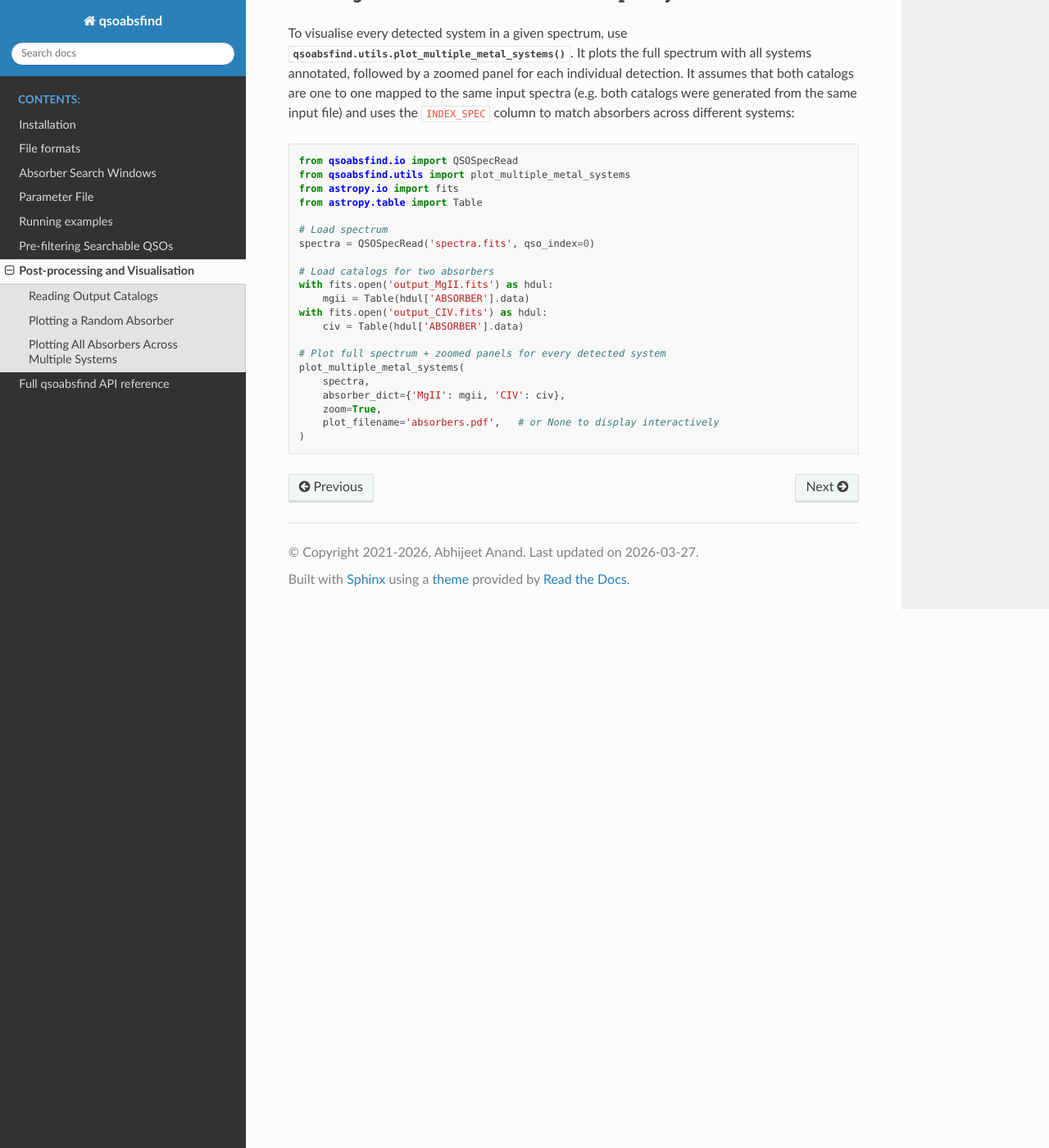
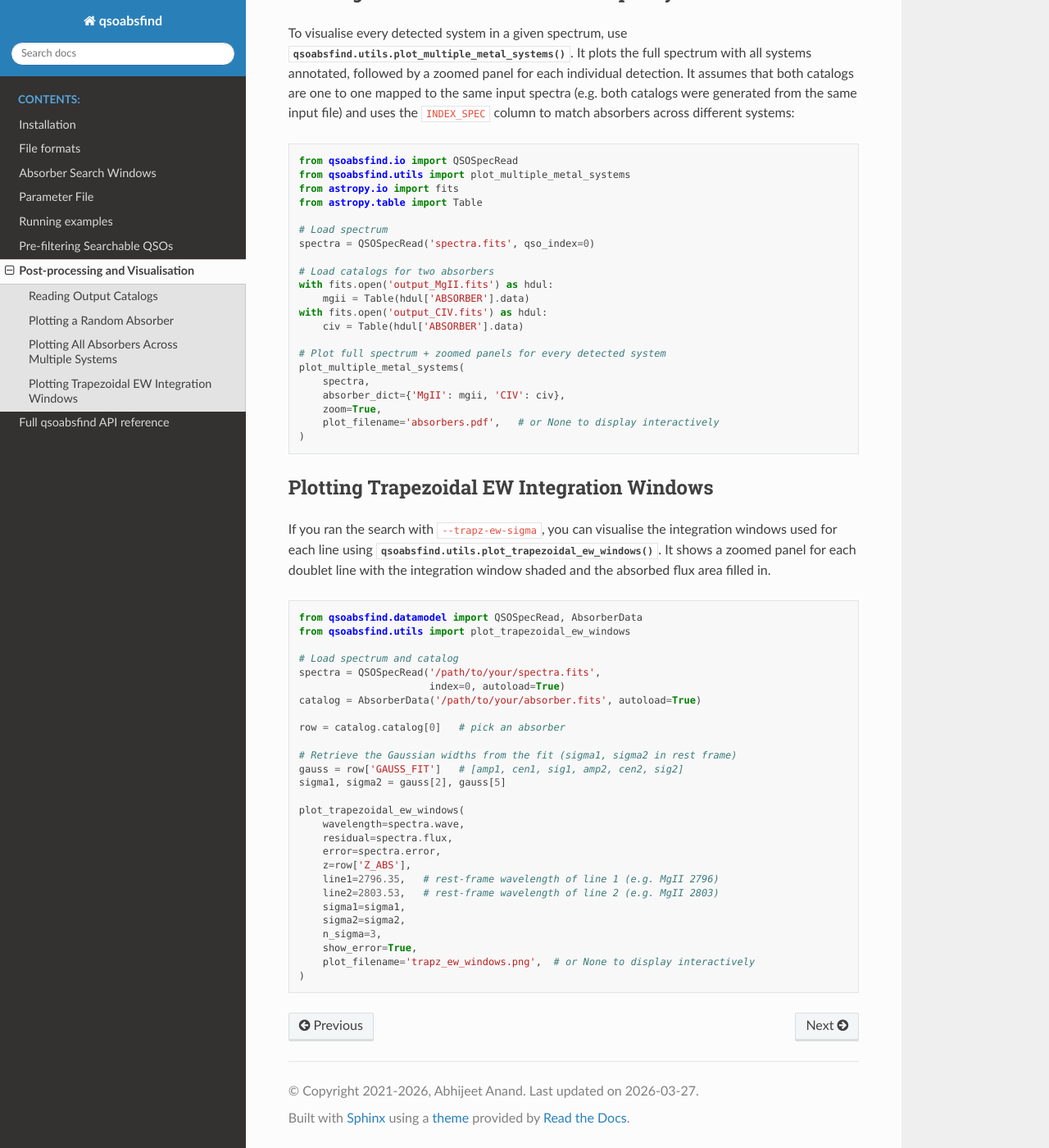
Before and after one commit to abhi0395/qsoabsfind, a Sphinx documentation site: the page built from docs/postprocessing.rst, in a window 1280 px wide and 1400 px high, scrolled down 1088 px. Shown: the whole window at 82% size. Built offline with Sphinx 7.4.7 and the Read the Docs theme 3.1.0, drawn with Linux system fonts in a browser that asks for light colours.

Commit message:
plotting example added

```diff
--- a/docs/postprocessing.rst
+++ b/docs/postprocessing.rst
@@ -87,3 +87,43 @@ different systems:
        zoom=True,
        plot_filename='absorbers.pdf',   # or None to display interactively
    )
+
+
+Plotting Trapezoidal EW Integration Windows
+-------------------------------------------
+
+If you ran the search with ``--trapz-ew-sigma``, you can visualise the
+integration windows used for each line using
+:func:`qsoabsfind.utils.plot_trapezoidal_ew_windows`. It shows a zoomed
+panel for each doublet line with the integration window shaded and the
+absorbed flux area filled in.
+
+.. code-block:: python
+
+    from qsoabsfind.datamodel import QSOSpecRead, AbsorberData
+    from qsoabsfind.utils import plot_trapezoidal_ew_windows
+
+    # Load spectrum and catalog
+    spectra = QSOSpecRead('/path/to/your/spectra.fits',
+                          index=0, autoload=True)
+    catalog = AbsorberData('/path/to/your/absorber.fits', autoload=True)
+
+    row = catalog.catalog[0]   # pick an absorber
+
+    # Retrieve the Gaussian widths from the fit (sigma1, sigma2 in rest frame)
+    gauss = row['GAUSS_FIT']   # [amp1, cen1, sig1, amp2, cen2, sig2]
+    sigma1, sigma2 = gauss[2], gauss[5]
+
+    plot_trapezoidal_ew_windows(
+        wavelength=spectra.wave,
+        residual=spectra.flux,
+        error=spectra.error,
+        z=row['Z_ABS'],
+        line1=2796.35,   # rest-frame wavelength of line 1 (e.g. MgII 2796)
+        line2=2803.53,   # rest-frame wavelength of line 2 (e.g. MgII 2803)
+        sigma1=sigma1,
+        sigma2=sigma2,
+        n_sigma=3,
+        show_error=True,
+        plot_filename='trapz_ew_windows.png',  # or None to display interactively
+    )
```
